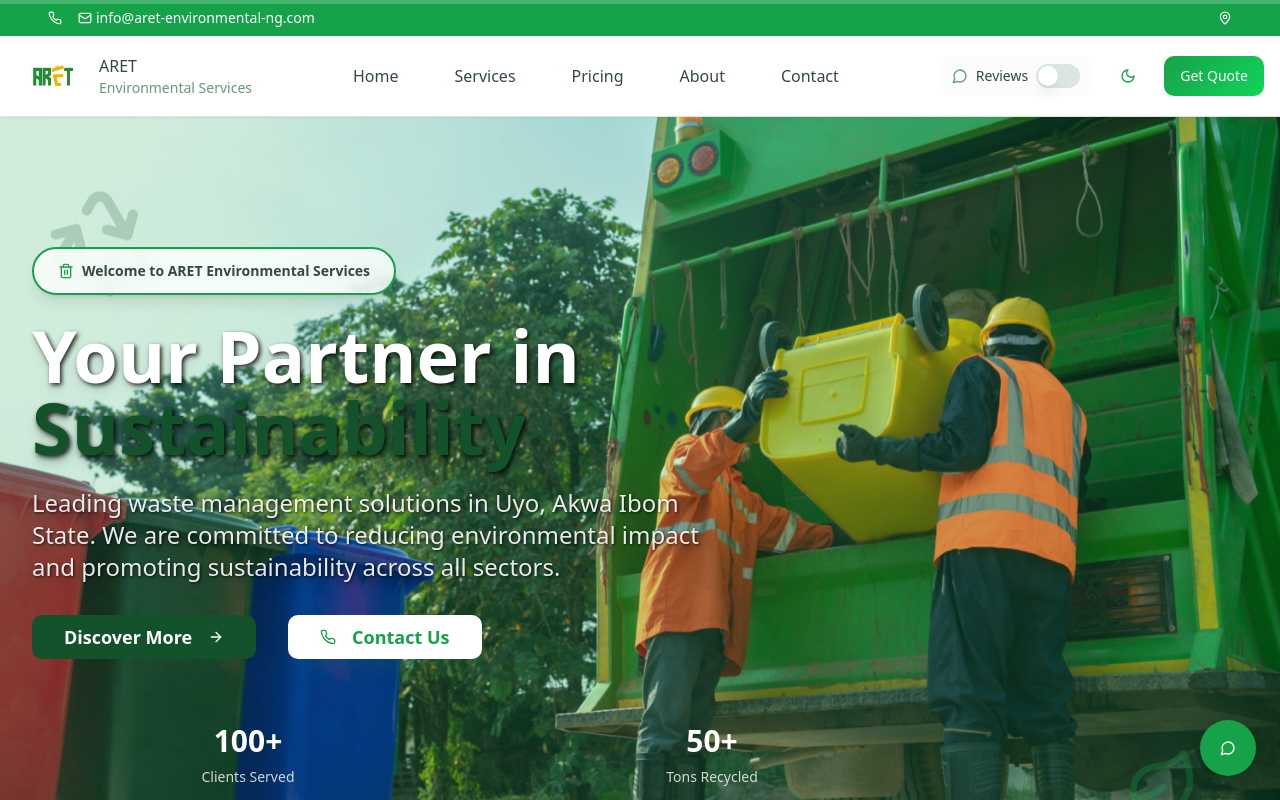
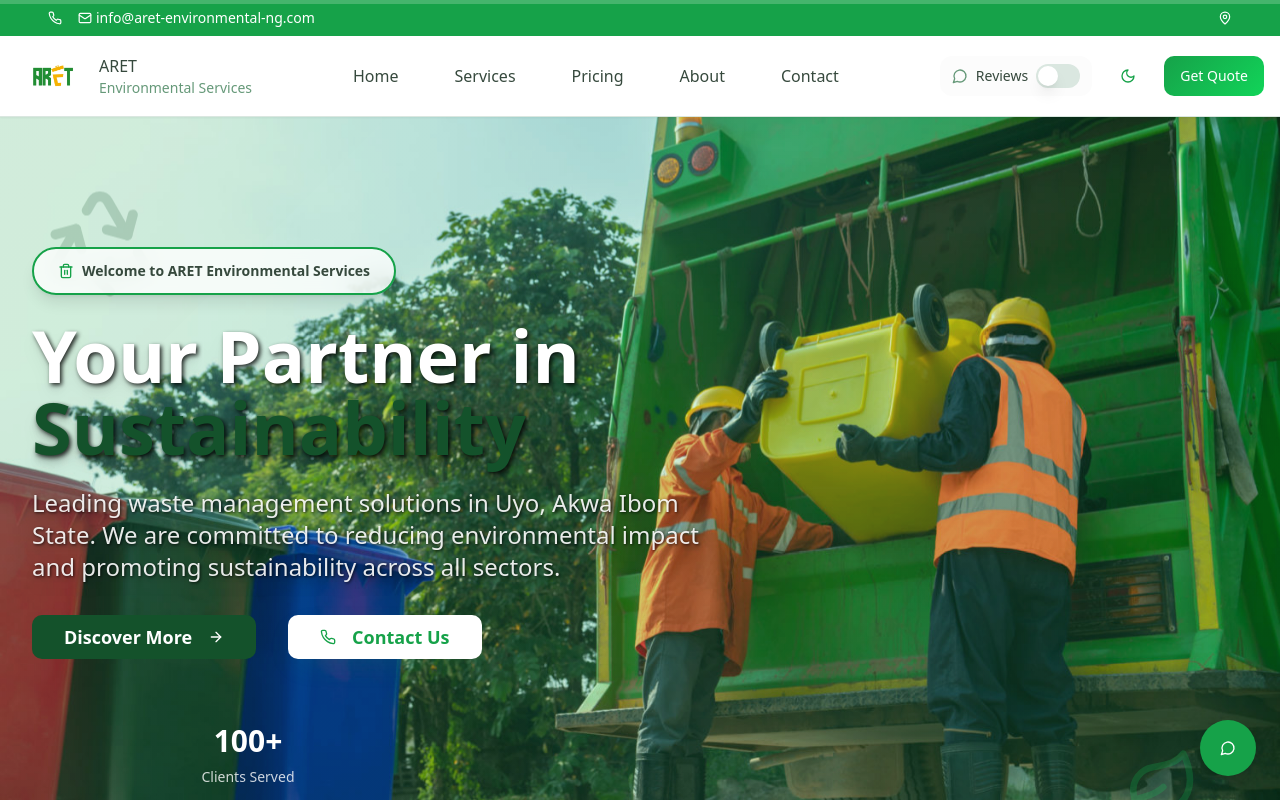
Before and after one commit to mymunastore/aret-uyo-landing-hub, a React (Vite) app: page / in a window 1280 px wide. Shown: the top 800 px of the page. Built offline with nearby package versions, Linux system fonts and the light colour scheme; the HTML template or start-up script is replaced by a standard one.

Commit message:
Remove 50+ Tons Recycled stat from Hero section

```diff
--- a/src/components/Hero.tsx
+++ b/src/components/Hero.tsx
@@ -145,18 +145,6 @@ const Hero = () => {
                 Clients Served
               </div>
             </div>
-            <div className="text-center group">
-              <div className={`font-bold text-primary-foreground mb-2 group-hover:scale-110 transition-transform duration-300 ${
-                isMobile ? 'text-2xl' : 'text-3xl'
-              }`}>
-                50+
-              </div>
-              <div className={`text-primary-foreground/80 ${
-                isMobile ? 'text-xs' : 'text-sm'
-              }`}>
-                Tons Recycled
-              </div>
-            </div>
           </div>
         </div>
       </div>
```
